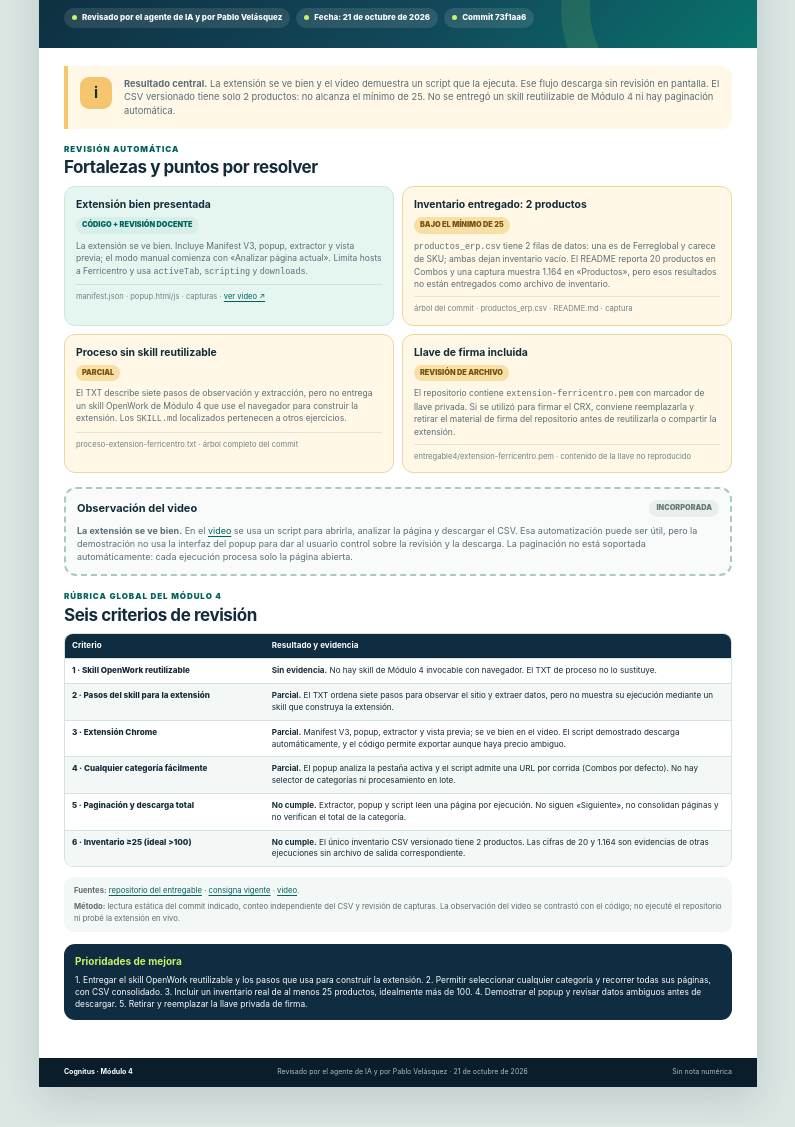
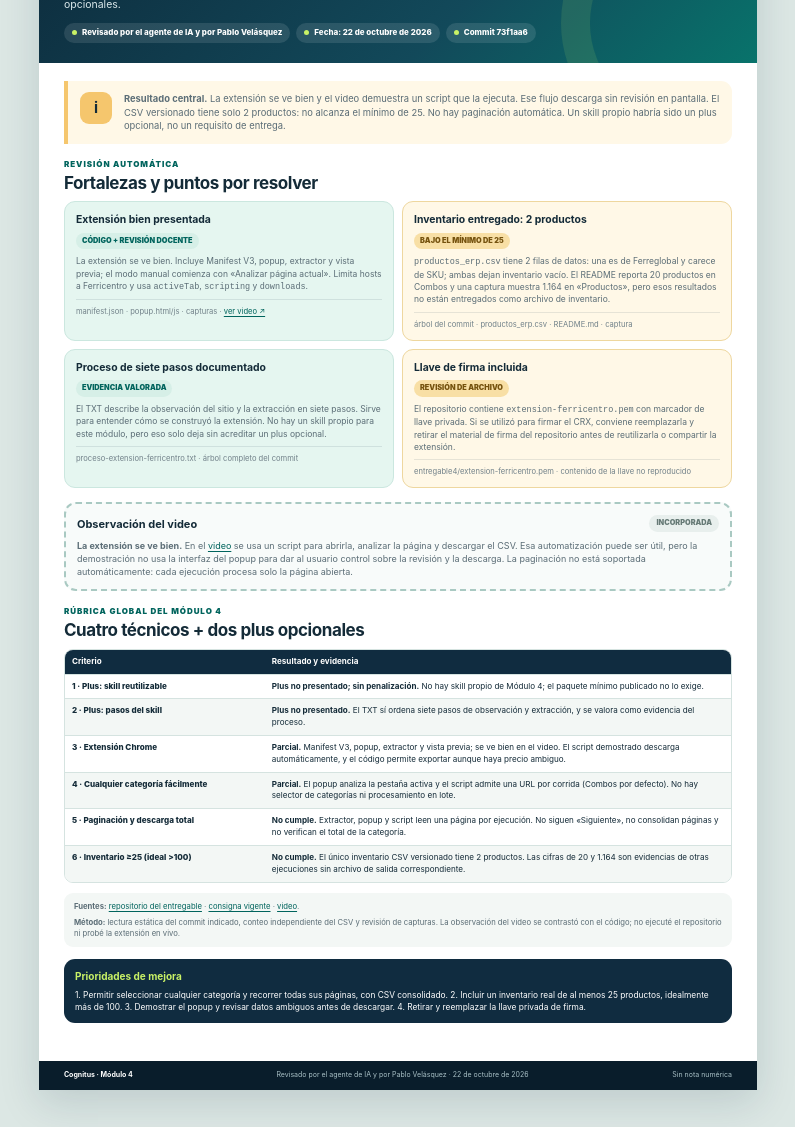
Before and after one commit to santi-pandora2/agente-ia-python, a browser extension: page entregable4/retroalimentacion/scorecard-santiago-rojas.html in a window 1280 px wide. Shown: the part 188-1315 px from the top of the page, without its empty margins (242-1037 px from the left). Drawn offline with Linux system fonts and the light colour scheme.

Commit message:
Corrección de rúbrica Módulo 4 — Santiago Rojas
* Corrección de rúbrica Módulo 4 — Santiago Rojas

* Corrección de rúbrica Módulo 4 — Santiago Rojas

```diff
--- a/entregable4/retroalimentacion/scorecard-santiago-rojas.html
+++ b/entregable4/retroalimentacion/scorecard-santiago-rojas.html
@@ -27,24 +27,24 @@
       <div class="seal"><strong>COGNITUS</strong><span>ENTREGABLE 4</span><em>REVISADO</em><small>CURSO AGENTES IA</small></div>
       <div class="eyebrow">Revisión docente + análisis estático del repositorio</div>
       <h1>Santiago Rojas</h1>
-      <p>Extensión local para leer Ferricentro. Evaluación conjunta con los seis criterios globales del Módulo 4.</p>
-      <div class="meta"><span class="pill">Revisado por el agente de IA y por Pablo Velásquez</span><span class="pill">Fecha: 21 de octubre de 2026</span><span class="pill">Commit 73f1aa6</span></div>
+      <p>Extensión local para leer Ferricentro. Evaluación conjunta: cuatro criterios técnicos y dos plus opcionales.</p>
+      <div class="meta"><span class="pill">Revisado por el agente de IA y por Pablo Velásquez</span><span class="pill">Fecha: 22 de octubre de 2026</span><span class="pill">Commit 73f1aa6</span></div>
     </header>
     <main>
-      <div class="notice"><b>i</b><p><strong>Resultado central.</strong> La extensión se ve bien y el video demuestra un script que la ejecuta. Ese flujo descarga sin revisión en pantalla. El CSV versionado tiene solo 2 productos: no alcanza el mínimo de 25. No se entregó un skill reutilizable de Módulo 4 ni hay paginación automática.</p></div>
+      <div class="notice"><b>i</b><p><strong>Resultado central.</strong> La extensión se ve bien y el video demuestra un script que la ejecuta. Ese flujo descarga sin revisión en pantalla. El CSV versionado tiene solo 2 productos: no alcanza el mínimo de 25. No hay paginación automática. Un skill propio habría sido un plus opcional, no un requisito de entrega.</p></div>
 
       <section class="section"><div class="label">Revisión automática</div><h2>Fortalezas y puntos por resolver</h2><div class="grid">
         <article class="card good"><h3>Extensión bien presentada</h3><span class="status">Código + revisión docente</span><p>La extensión se ve bien. Incluye Manifest V3, popup, extractor y vista previa; el modo manual comienza con «Analizar página actual». Limita hosts a Ferricentro y usa <code>activeTab</code>, <code>scripting</code> y <code>downloads</code>.</p><div class="evidence">manifest.json · popup.html/js · capturas · <a href="https://www.loom.com/share/bcac849df74443cf8d6d4dac504ca651">ver video ↗</a></div></article>
         <article class="card warn"><h3>Inventario entregado: 2 productos</h3><span class="status">Bajo el mínimo de 25</span><p><code>productos_erp.csv</code> tiene 2 filas de datos: una es de Ferreglobal y carece de SKU; ambas dejan inventario vacío. El README reporta 20 productos en Combos y una captura muestra 1.164 en «Productos», pero esos resultados no están entregados como archivo de inventario.</p><div class="evidence">árbol del commit · productos_erp.csv · README.md · captura</div></article>
-        <article class="card warn"><h3>Proceso sin skill reutilizable</h3><span class="status">Parcial</span><p>El TXT describe siete pasos de observación y extracción, pero no entrega un skill OpenWork de Módulo 4 que use el navegador para construir la extensión. Los <code>SKILL.md</code> localizados pertenecen a otros ejercicios.</p><div class="evidence">proceso-extension-ferricentro.txt · árbol completo del commit</div></article>
+        <article class="card good"><h3>Proceso de siete pasos documentado</h3><span class="status">Evidencia valorada</span><p>El TXT describe la observación del sitio y la extracción en siete pasos. Sirve para entender cómo se construyó la extensión. No hay un skill propio para este módulo, pero eso solo deja sin acreditar un plus opcional.</p><div class="evidence">proceso-extension-ferricentro.txt · árbol completo del commit</div></article>
         <article class="card warn"><h3>Llave de firma incluida</h3><span class="status">Revisión de archivo</span><p>El repositorio contiene <code>extension-ferricentro.pem</code> con marcador de llave privada. Si se utilizó para firmar el CRX, conviene reemplazarla y retirar el material de firma del repositorio antes de reutilizarla o compartir la extensión.</p><div class="evidence">entregable4/extension-ferricentro.pem · contenido de la llave no reproducido</div></article>
       </div></section>
 
       <section class="human"><div class="human-head"><h3>Observación del video</h3><span class="pending">Incorporada</span></div><p><strong>La extensión se ve bien.</strong> En el <a href="https://www.loom.com/share/bcac849df74443cf8d6d4dac504ca651">video</a> se usa un script para abrirla, analizar la página y descargar el CSV. Esa automatización puede ser útil, pero la demostración no usa la interfaz del popup para dar al usuario control sobre la revisión y la descarga. La paginación no está soportada automáticamente: cada ejecución procesa solo la página abierta.</p></section>
 
-      <section class="section"><div class="label">Rúbrica global del Módulo 4</div><h2>Seis criterios de revisión</h2><table class="check"><thead><tr><th>Criterio</th><th>Resultado y evidencia</th></tr></thead><tbody>
-        <tr><td>1 · Skill OpenWork reutilizable</td><td><strong>Sin evidencia.</strong> No hay skill de Módulo 4 invocable con navegador. El TXT de proceso no lo sustituye.</td></tr>
-        <tr><td>2 · Pasos del skill para la extensión</td><td><strong>Parcial.</strong> El TXT ordena siete pasos para observar el sitio y extraer datos, pero no muestra su ejecución mediante un skill que construya la extensión.</td></tr>
+      <section class="section"><div class="label">Rúbrica global del Módulo 4</div><h2>Cuatro técnicos + dos plus opcionales</h2><table class="check"><thead><tr><th>Criterio</th><th>Resultado y evidencia</th></tr></thead><tbody>
+        <tr><td>1 · Plus: skill reutilizable</td><td><strong>Plus no presentado; sin penalización.</strong> No hay skill propio de Módulo 4; el paquete mínimo publicado no lo exige.</td></tr>
+        <tr><td>2 · Plus: pasos del skill</td><td><strong>Plus no presentado.</strong> El TXT sí ordena siete pasos de observación y extracción, y se valora como evidencia del proceso.</td></tr>
         <tr><td>3 · Extensión Chrome</td><td><strong>Parcial.</strong> Manifest V3, popup, extractor y vista previa; se ve bien en el video. El script demostrado descarga automáticamente, y el código permite exportar aunque haya precio ambiguo.</td></tr>
         <tr><td>4 · Cualquier categoría fácilmente</td><td><strong>Parcial.</strong> El popup analiza la pestaña activa y el script admite una URL por corrida (Combos por defecto). No hay selector de categorías ni procesamiento en lote.</td></tr>
         <tr><td>5 · Paginación y descarga total</td><td><strong>No cumple.</strong> Extractor, popup y script leen una página por ejecución. No siguen «Siguiente», no consolidan páginas y no verifican el total de la categoría.</td></tr>
@@ -52,9 +52,9 @@
       </tbody></table></section>
 
       <div class="trace"><p><strong>Fuentes:</strong> <a href="https://github.com/santi-pandora2/agente-ia-python/tree/73f1aa6663d70c14df8c709018828b00ed1ba1f9/entregable4">repositorio del entregable</a> · <a href="https://cursoia.cognitus.org/entregables/modulo-4/index.html">consigna vigente</a> · <a href="https://www.loom.com/share/bcac849df74443cf8d6d4dac504ca651">video</a>.</p><p><strong>Método:</strong> lectura estática del commit indicado, conteo independiente del CSV y revisión de capturas. La observación del video se contrastó con el código; no ejecuté el repositorio ni probé la extensión en vivo.</p></div>
-      <div class="next"><h3>Prioridades de mejora</h3><p>1. Entregar el skill OpenWork reutilizable y los pasos que usa para construir la extensión. 2. Permitir seleccionar cualquier categoría y recorrer todas sus páginas, con CSV consolidado. 3. Incluir un inventario real de al menos 25 productos, idealmente más de 100. 4. Demostrar el popup y revisar datos ambiguos antes de descargar. 5. Retirar y reemplazar la llave privada de firma.</p></div>
+      <div class="next"><h3>Prioridades de mejora</h3><p>1. Permitir seleccionar cualquier categoría y recorrer todas sus páginas, con CSV consolidado. 2. Incluir un inventario real de al menos 25 productos, idealmente más de 100. 3. Demostrar el popup y revisar datos ambiguos antes de descargar. 4. Retirar y reemplazar la llave privada de firma.</p></div>
     </main>
-    <footer><strong>Cognitus · Módulo 4</strong><span>Revisado por el agente de IA y por Pablo Velásquez · 21 de octubre de 2026</span><span>Sin nota numérica</span></footer>
+    <footer><strong>Cognitus · Módulo 4</strong><span>Revisado por el agente de IA y por Pablo Velásquez · 22 de octubre de 2026</span><span>Sin nota numérica</span></footer>
   </article>
 </body>
 </html>
```
Also changed, not shown: 1 other file.
